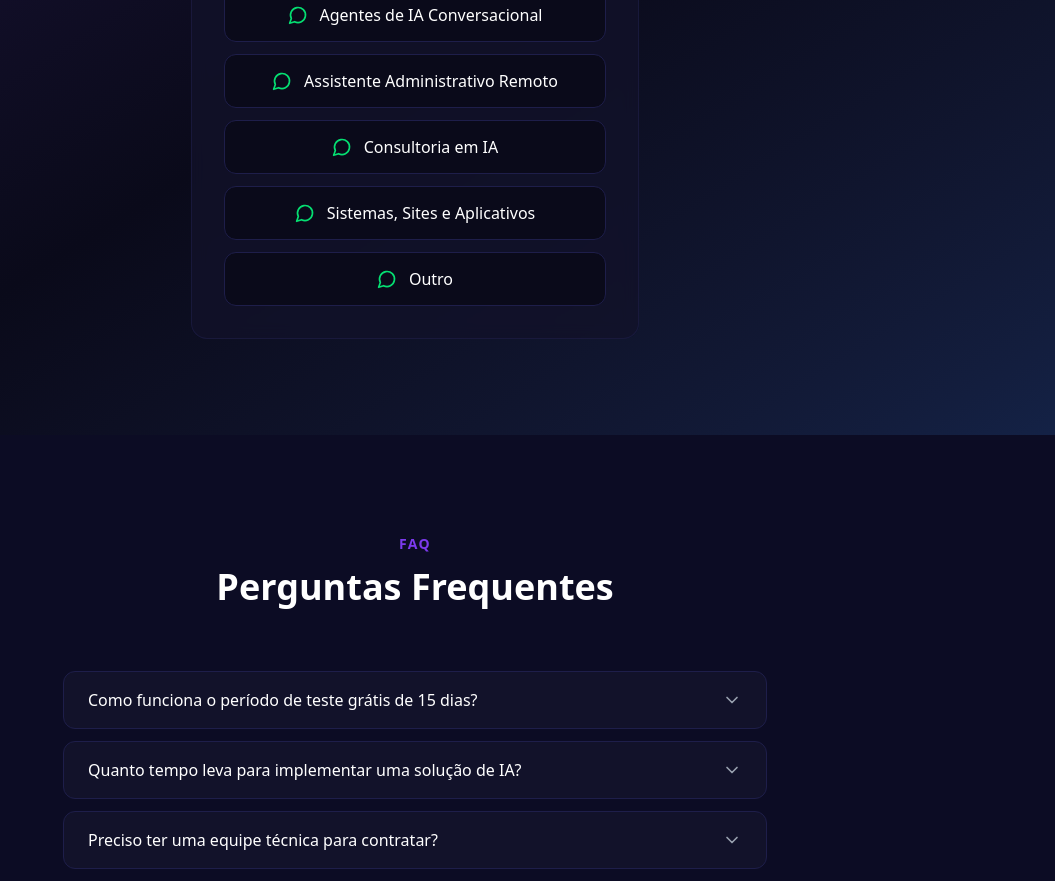
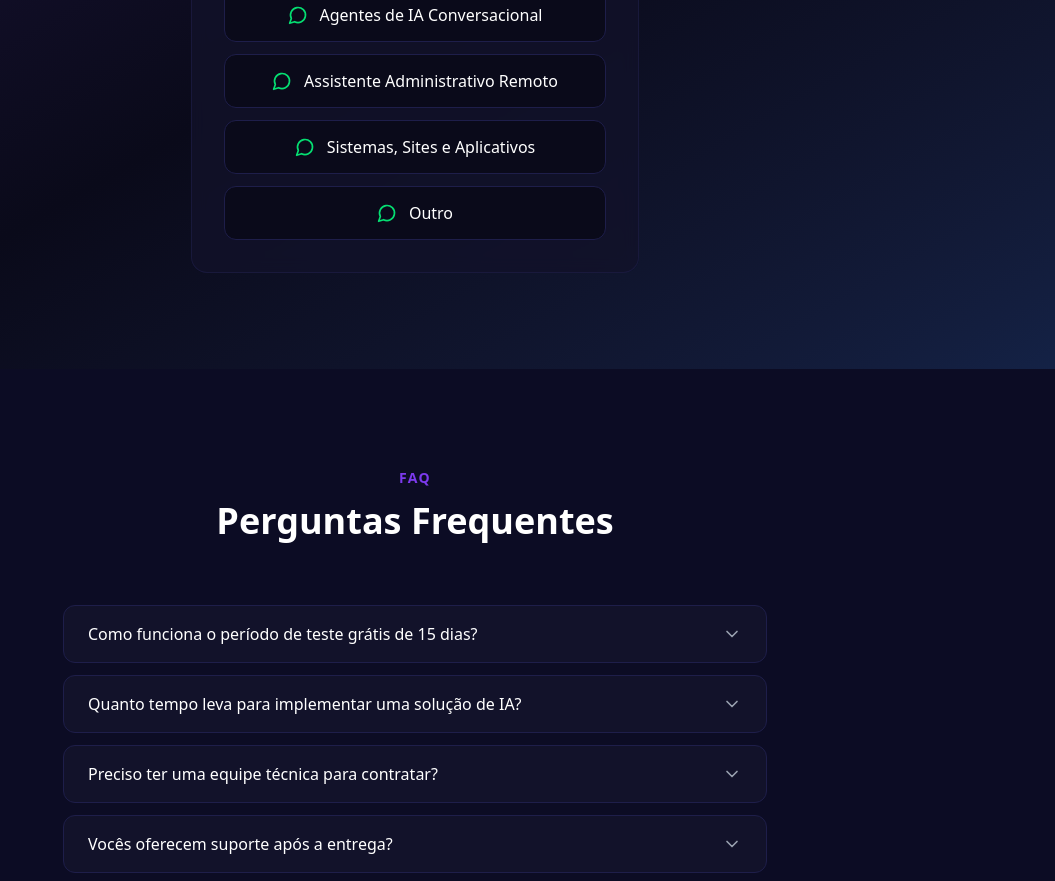
Before and after one commit to VisualSoftWeb/vsx, a React (Vite) app: page / in a window 1280 px wide. Shown: the part 3440-4321 px from the top of the page, without its empty margins (225-1280 px from the left). Built offline with nearby package versions, Linux system fonts and the light colour scheme.

Commit message:
Remove Consultoria em IA do Fale Conosco

```diff
--- a/src/components/CTA.tsx
+++ b/src/components/CTA.tsx
@@ -3,7 +3,6 @@
 const services = [
   { label: 'Agentes de IA Conversacional', msg: 'Olá! Tenho interesse no serviço de Agentes de IA Conversacional.' },
   { label: 'Assistente Administrativo Remoto', msg: 'Olá! Tenho interesse no serviço de Assistente Administrativo Remoto.' },
-  { label: 'Consultoria em IA', msg: 'Olá! Tenho interesse no serviço de Consultoria em IA.' },
   { label: 'Sistemas, Sites e Aplicativos', msg: 'Olá! Tenho interesse no serviço de Sistemas, Sites e Aplicativos.' },
   { label: 'Outro', msg: 'Olá! Tenho interesse em um serviço.' },
 ]
```
